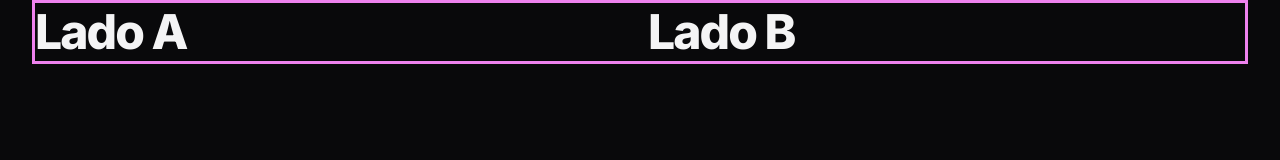
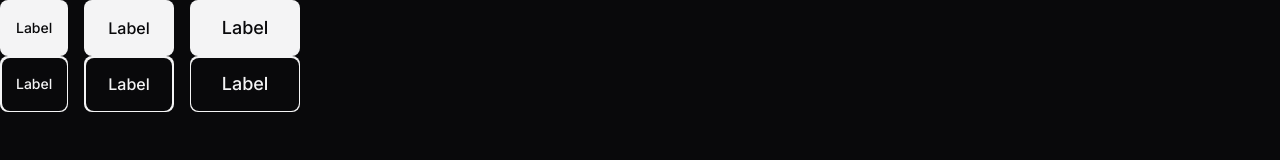
Before and after one commit to Lukao3777/LANDING_PAGE, a plain HTML site: page index.html in a window 1280 px wide. Drawn offline with Linux system fonts and the light colour scheme.

Commit message:
Estilizando os Botões

```diff
--- a/index.html
+++ b/index.html
@@ -12,11 +12,22 @@
     <title>Zingen - App</title>
   </head>
   <body>
-  <header>
-    <div class="container even-columns">
-      <h2 class="">Lado A</h2>
-      <h2 class="">Lado B</h2>
+    <div class="flex gap-1">
+      <a href="#" class="btn btn-sm">Label</a>
+      <a href="#" class="btn btn-md">Label</a>
+      <button href="#" class="btn btn-lg primary">Label</button>
     </div>
-  </header>
+
+    <div class="flex gap-1">
+      <a
+      aria-label="Label"
+      href="#" class="btn btn-sm"></a>
+      <a h
+      aria-label="Label"
+      ref="#" class="btn btn-md"></a>
+      <button
+      aria-label="Label"
+      href="#" class="btn btn-lg secondary"></button>
+    </div>
   </body>
 </html>
--- /dev/null
+++ b/syles/buttons.css
@@ -0,0 +1,63 @@
+.btn{
+  --btn-bg-color: var(--text-color-primary);
+  --btn-color: var(--bg-color);
+  border: 0;
+
+  display: flex;
+  align-items: center;
+  justify-content: center;
+  width: fit-content;
+  border-radius: .5rem;
+
+  font: var(--fw-md) var(--fs-base)/1.5rem var(--ff-sans);
+
+  cursor: pointer;
+
+  background: var(--btn-bg-color);
+  color: var(--btn-color);
+}
+
+.btn:hover{
+  --btn-bg-color: linear-gradient(
+    90deg,
+    var(--brand-color-secondary) 0%,
+    var(--brand-color-primary) 100%
+  );
+  --btn-color: var(--surface-color);
+}
+
+.btn-sm{
+  font-size: var(--fs-sm);
+  padding: .5rem 1rem;
+}
+.btn-md{
+  padding: .75rem 1.5rem;
+  font-size: var(--fs-base);
+}
+.btn-lg{
+  padding: 1rem 2rem;
+  font-size: 1.125rem;
+}
+
+.btn[aria-label]{
+  position: relative;
+
+  &::before{
+    content: "";
+    position: absolute;
+    border-radius: inherit;
+    inset: 1.5px;
+    background-color: var(--bg-color);
+  }
+
+  &::after{
+    content: attr(aria-label);
+    background: var(--btn-bg-color);
+    -webkit-background-clip: text;
+    background-clip: text;
+    color: transparent;
+    position: relative;
+    z-index: 1;
+  }
+
+}
--- a/syles/index.css
+++ b/syles/index.css
@@ -1,2 +1,3 @@
 @import url(./global.css);
 @import url(./utility.css);
+@import url(./buttons.css);
--- a/syles/utility.css
+++ b/syles/utility.css
@@ -30,6 +30,18 @@
   gap: 1rem;
 }
 
+.flex{
+  display: flex;
+}
+
+.gap-1{
+  gap: 1rem;
+}
+
+.grid{
+  display: grid;
+}
+
 @media(width >= 80em){
 
   .container{
```
Lines whose indentation alone changed are shown as unchanged.
